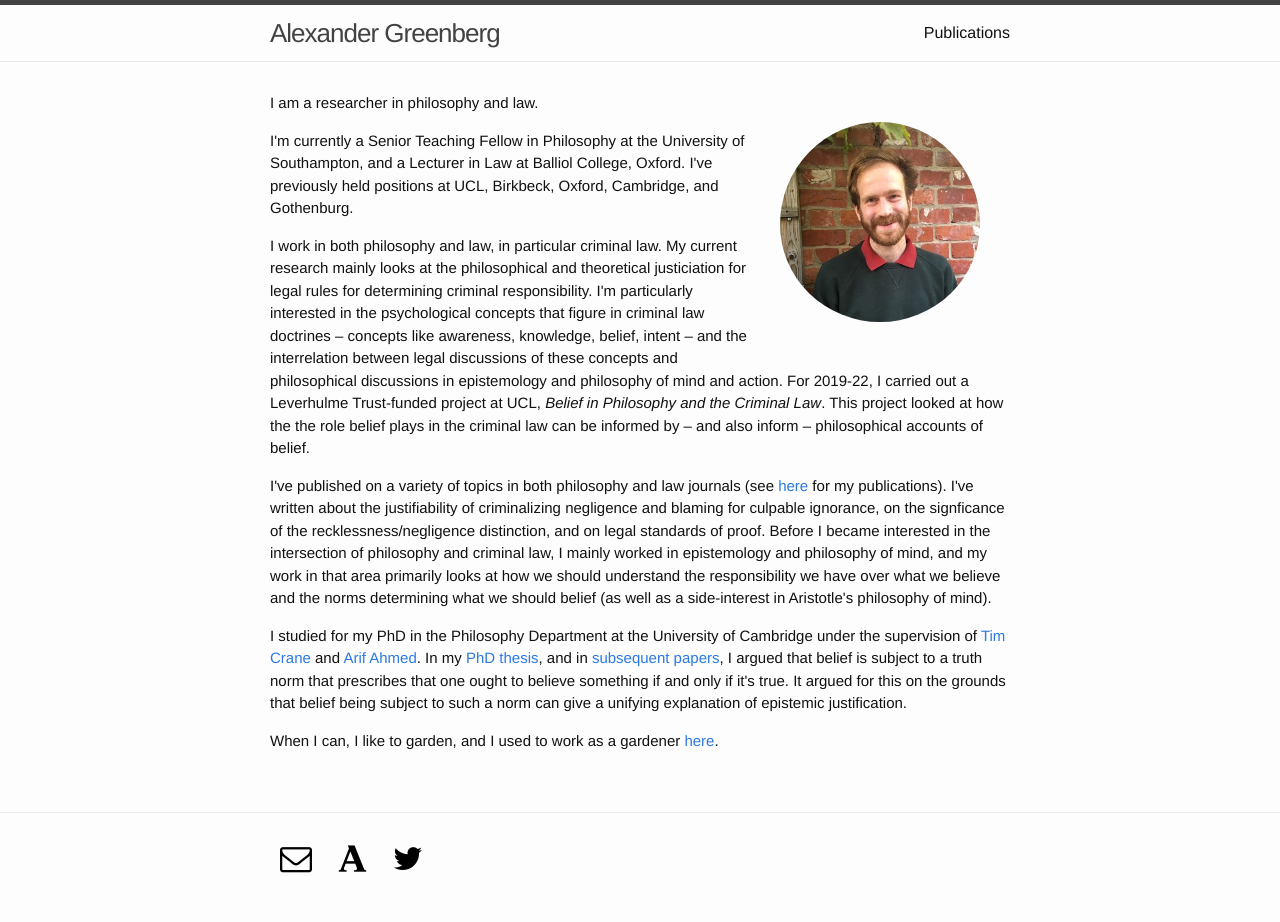
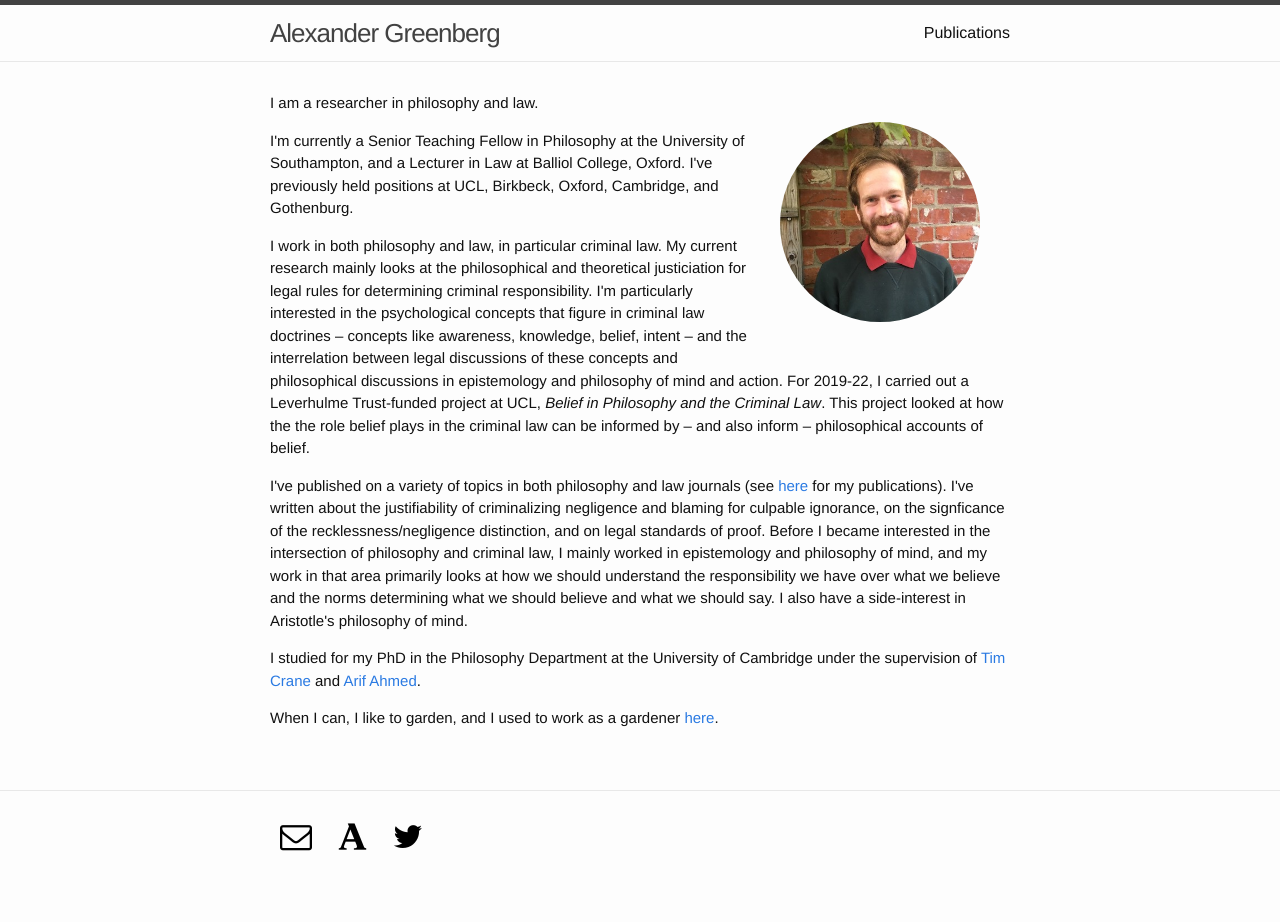
Before and after one commit to alexandergreenberg/alexandergreenberg.github.io, a Jekyll site: the page built from index.html, in a window 1280 px wide. Built offline with Jekyll 4.4.1, drawn with Linux system fonts in a browser that asks for light colours; some web fonts are replaced; after the commit the page ends 900 px from its top, so only the background shows below that.

Commit message:
Update index.html

```diff
--- a/index.html
+++ b/index.html
@@ -11,8 +11,8 @@ layout: default
     <p class="paragraph">I am a researcher in philosophy and law.</p>
     <p class="paragraph">I'm currently a Senior Teaching Fellow in Philosophy at the University of Southampton, and a Lecturer in Law at Balliol College, Oxford. I've previously held positions at UCL, Birkbeck, Oxford, Cambridge, and Gothenburg.</p>
     <p class="paragraph">I work in both philosophy and law, in particular criminal law. My current research mainly looks at the philosophical and theoretical justiciation for legal rules for determining criminal responsibility. I'm particularly interested in the psychological concepts that figure in criminal law doctrines – concepts like awareness, knowledge, belief, intent – and the interrelation between legal discussions of these concepts and philosophical discussions in epistemology and philosophy of mind and action. For 2019-22, I carried out a Leverhulme Trust-funded project at UCL, <em>Belief in Philosophy and the Criminal Law</em>. This project looked at how the the role belief plays in the criminal law can be informed by – and also inform – philosophical accounts of belief.</p>
-    <p class="paragraph">I've published on a variety of topics in both philosophy and law journals (see <a href="/publications/">here</a> for my publications). I've written about the justifiability of criminalizing negligence and blaming for culpable ignorance, on the signficance of the recklessness/negligence distinction, and on legal standards of proof. Before I became interested in the intersection of philosophy and criminal law, I mainly worked in epistemology and philosophy of mind, and my work in that area primarily looks at how we should understand the responsibility we have over what we believe and the norms determining what we should belief (as well as a side-interest in Aristotle's philosophy of mind).</p>
-    <p class="paragraph">I studied for my PhD in the Philosophy Department at the University of Cambridge under the supervision of <a href="http://www.timcrane.com" target="_blank">Tim Crane</a> and <a href="http://www.phil.cam.ac.uk/people/teaching-research-pages/ahmed/ahmed-page" target="_blank">Arif Ahmed</a>. In my <a href="/phd-thesis/">PhD thesis</a>, and in <a href="/publications/">subsequent papers</a>, I argued that belief is subject to a truth norm that prescribes that one ought to believe something if and only if it's true. It argued for this on the grounds that belief being subject to such a norm can give a unifying explanation of epistemic justification.</p>
+    <p class="paragraph">I've published on a variety of topics in both philosophy and law journals (see <a href="/publications/">here</a> for my publications). I've written about the justifiability of criminalizing negligence and blaming for culpable ignorance, on the signficance of the recklessness/negligence distinction, and on legal standards of proof. Before I became interested in the intersection of philosophy and criminal law, I mainly worked in epistemology and philosophy of mind, and my work in that area primarily looks at how we should understand the responsibility we have over what we believe and the norms determining what we should believe and what we should say. I also have a side-interest in Aristotle's philosophy of mind.</p>
+    <p class="paragraph">I studied for my PhD in the Philosophy Department at the University of Cambridge under the supervision of <a href="http://www.timcrane.com" target="_blank">Tim Crane</a> and <a href="http://www.phil.cam.ac.uk/people/teaching-research-pages/ahmed/ahmed-page" target="_blank">Arif Ahmed</a>.</p>
     <p class="paragraph">When I can, I like to garden, and I used to work as a gardener <a href="http://www.kings.cam.ac.uk/archive-centre/history-of-kings#toc-1" target="_blank">here</a>.</p>
   </div>
 </div>
```
